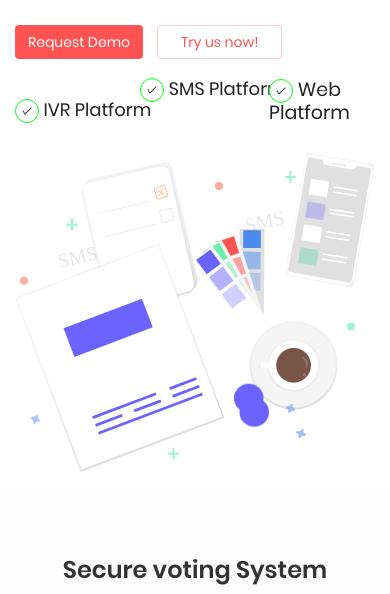
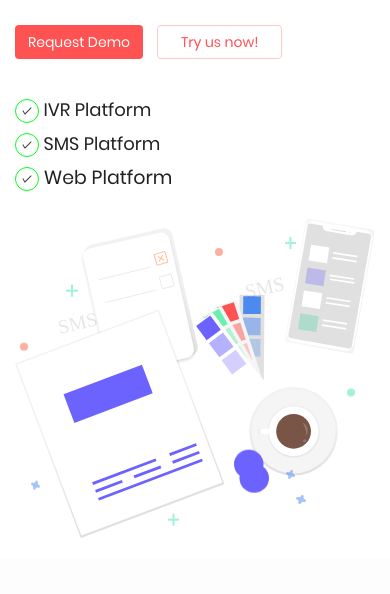
Before and after one commit to wizubizu/newconsole, a plain HTML site: page index.html in a window 390 px wide. Shown: the part 233-827 px from the top of the page. Drawn offline with nearby package versions, Linux system fonts and the light colour scheme; a web font is replaced by a local one.

Commit message:
new desgin

```diff
--- a/assets/css/index.css
+++ b/assets/css/index.css
@@ -300,11 +300,13 @@
   .__smche {
     margin-left: 0;
     margin-top: 10px;
+    position: unset;
   }
 
   .__webche {
     margin-left: 0;
     margin-top: 10px;
+    position: unset;
   }
 
   .__quote1 {
```
